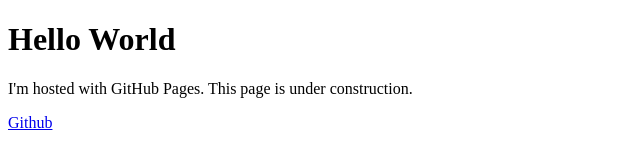
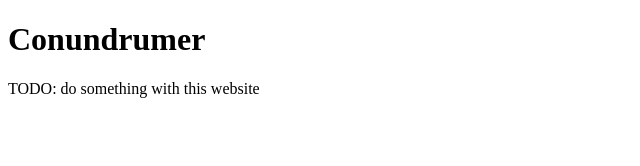
Before and after one commit to conundrumer/conundrumer.github.io, a plain HTML site: page index.html in a window 1280 px wide. Shown: the whole page, without its empty margins (0-640 px from the left). Drawn offline with Linux system fonts and the light colour scheme.

Commit message:
Update index.html

```diff
--- a/index.html
+++ b/index.html
@@ -1,8 +1,10 @@
 <!DOCTYPE html>
 <html>
+  <head>
+    <title>Conundrumer</title>
+  </head>
 <body>
-<h1>Hello World</h1>
-<p>I'm hosted with GitHub Pages. This page is under construction.</p>
-<a href="https://github.com/conundrumer"> Github </a>
+<h1>Conundrumer</h1>
+<p>TODO: do something with this website</p>
 </body>
 </html>
```
